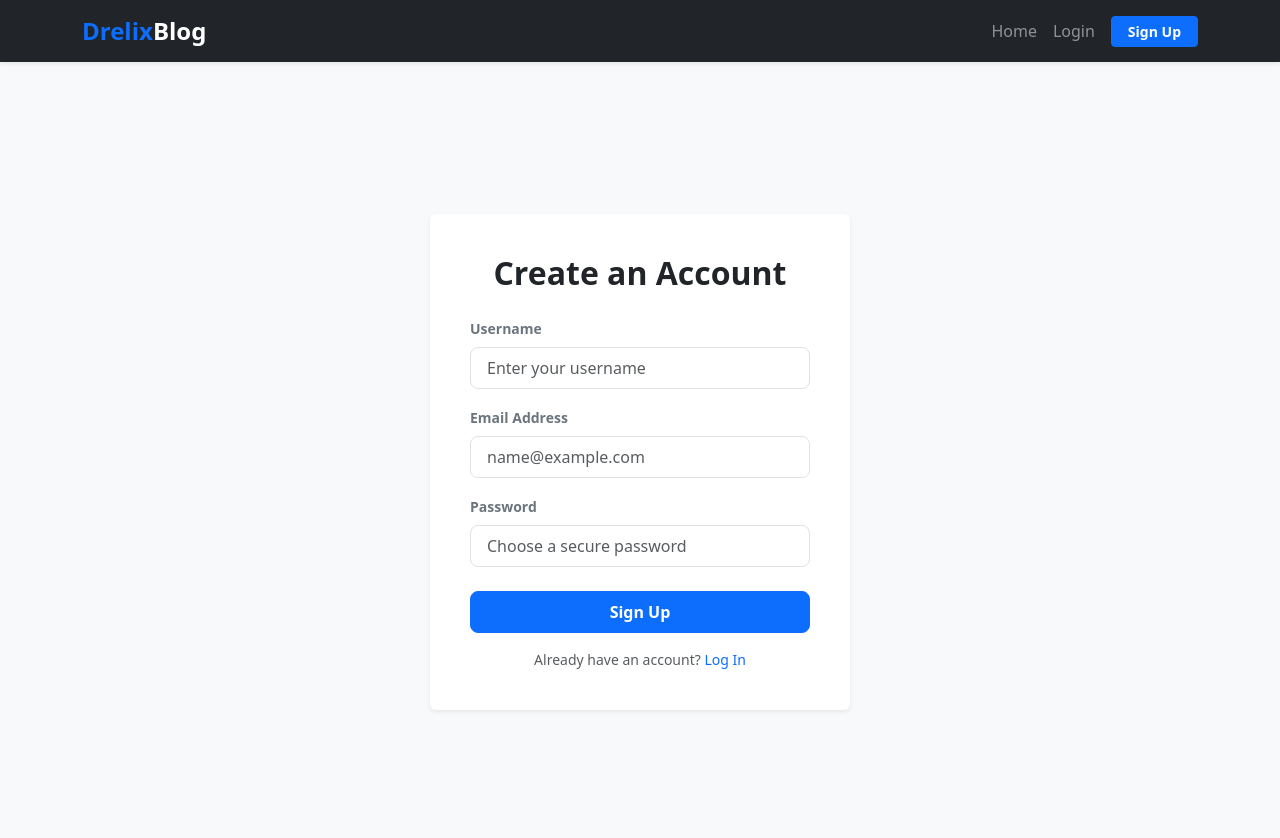
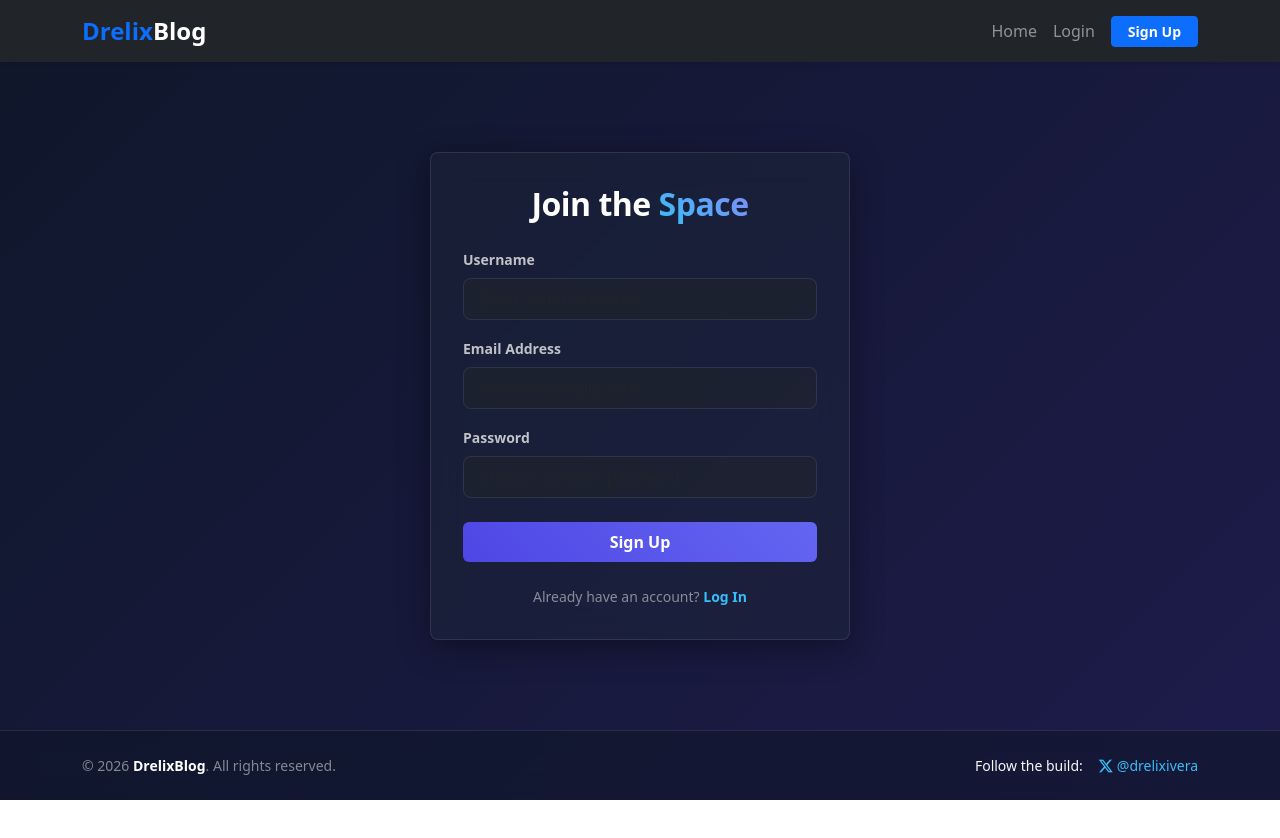
Before and after one commit to drelixivera/drelix-blog-frontend, a React (Create React App) app: page /register in a window 1280 px wide. Shown: the top 838 px of the page. After the commit the page ends 800 px from the top, so only its background shows below. Built offline with nearby package versions, Linux system fonts and the light colour scheme.

Commit message:
Design: Upgraded Home layout, added custom global Footer, and applied glassmorphism to Auth forms

```diff
--- a/src/App.js
+++ b/src/App.js
@@ -4,18 +4,16 @@ import Register from './pages/Register';
 import Login from './pages/Login';
 import Home from './pages/Home';
 import CreatePost from './pages/CreatePost';
+import Footer from './components/Footer';
 
 function App() {
   const token = localStorage.getItem('token');
   let username = null;
 
-
   if (token) {
     try {
       const decoded = jwtDecode(token);
       console.log("Your Decoded Token Payload:", decoded);
-
-
       username = decoded.user?.username || decoded.username || decoded.user?.email || "User";
     } catch (err) {
       console.error("Invalid token:", err);
@@ -30,6 +28,11 @@ function App() {
 
   return (
     <Router>
+      {/* 🌟 MASTER CANVAS: Gradient covers the entire page viewport fluidly */}
+      <div className="d-flex flex-column min-vh-100"
+           style={{ background: 'linear-gradient(135deg, #0f172a 0%, #1e1b4b 100%)' }}>
+
+        {/* NAVBAR */}
         <nav className="navbar navbar-expand-lg navbar-dark bg-dark sticky-top shadow-sm">
           <div className="container">
             <Link to="/" className="navbar-brand fw-bold text-primary fs-4">
@@ -40,7 +43,6 @@ function App() {
               <Link to="/" className="nav-link text-white-50 small">Home</Link>
               {token ? (
                 <>
-                {/* Visual Indicator: Displays the logged-in user's name */}
                   <span className="text-white-50 small me-2">
                     Logged in as: <strong className="text-primary">@{username}</strong>
                   </span>
@@ -57,12 +59,19 @@ function App() {
           </div>
         </nav>
 
+        {/* 🌟 ROUTING MAIN BODY CONTENT: flex-grow-1 pushes footer to bottom */}
+        <div className="flex-grow-1 d-flex flex-column">
           <Routes>
             <Route path="/" element={<Home />} />
             <Route path="/register" element={<Register />} />
             <Route path="/login" element={<Login />} />
             <Route path="/create" element={<CreatePost />} />
           </Routes>
+        </div>
+
+        {/* FOOTER */}
+        <Footer />
+      </div>
     </Router>
   );
 }
--- /dev/null
+++ b/src/components/Footer.js
@@ -0,0 +1,35 @@
+import React from 'react';
+
+const Footer = () => {
+    return (
+        <footer className="mt-auto border-top border-secondary border-opacity-25 py-4 text-center"
+        style={{ background: 'rgba(15, 23, 42, 0.6)', backdropFilter: 'blur(12px)' }}
+        >
+            <div className='container d-flex flex-column flex-md-row justify-content-between align-items-center gap-3 text-light text-opacity-50 small'>
+                {/* Left Side: Brand Copyright */}
+                <div>
+                    &copy; {new Date().getFullYear()} <span className="text-white fw-semibold">DrelixBlog</span>. All rights reserved.
+                </div>
+
+                {/* Right Side: Social Media Channels */}
+                <div className="d-flex align-items-center gap-3">
+                    <span className="text-light text-opacity-40">
+                        Follow the build:
+                    </span>
+                    <a
+                        href="https://x.com/drelixivera"
+                        target="_blank"
+                        rel="noopener noreferrer"
+                        className="text-decoration-none transition-all d-flex align-items-center gap-1"
+                        style={{ color: '#38bdf8' }}
+                        onMouseEnter={(e) => e.target.style.color = '#818cf8'}
+                        onMouseLeave={(e) => e.target.style.color = '#38bdf8'}
+                    >
+                        <i className="bi bi-twitter-x"></i> @drelixivera
+                    </a>
+                </div>
+            </div>
+        </footer>
+    )
+};
+export default Footer;
--- a/src/pages/Login.js
+++ b/src/pages/Login.js
@@ -26,17 +26,47 @@ const Login = () => {
     };
 
     return (
-        <div className="bg-light min-vh-100 d-flex align-items-center justify-content-center py-5">
-            <div className="card border-0 shadow-sm p-4 w-100" style={{ maxWidth: '420px' }}>
-                <div className="card-body">
-                    <h2 className="fw-bold text-dark text-center mb-4">Welcome Back</h2>
+        <div className="d-flex align-items-center justify-content-center flex-grow-1 py-5" style={{ background: 'transparent' }}>
+
+            {/* INJECT ANIMATION STYLES DYNAMICALLY */}
+            <style>{`
+                @keyframes fadeInUp {
+                    from {
+                        opacity: 0;
+                        transform: translateY(20px);
+                    }
+                    to {
+                        opacity: 1;
+                        transform: translateY(0);
+                    }
+                }
+                .auth-card {
+                    animation: fadeInUp 0.5s ease-out forwards;
+                    background: rgba(30, 41, 59, 0.4) !important;
+                    backdrop-filter: blur(16px);
+                    border: 1px solid rgba(255, 255, 255, 0.1) !important;
+                    box-shadow: 0 8px 32px 0 rgba(0, 0, 0, 0.37);
+                }
+                .form-control:focus {
+                    background-color: rgba(15, 23, 42, 0.6) !important;
+                    border-color: #38bdf8 !important;
+                    box-shadow: 0 0 0 0.25rem rgba(56, 189, 248, 0.25) !important;
+                    color: white !important;
+                }
+            `}</style>
+
+            <div className="card auth-card p-4 rounded-3 text-light w-100" style={{ maxWidth: '420px' }}>
+                <div className="card-body p-2">
+                    <h2 className="fw-bold text-center text-white mb-4" style={{ letterSpacing: '-0.5px' }}>
+                        Welcome <span style={{ background: 'linear-gradient(45deg, #38bdf8, #818cf8)', WebkitBackgroundClip: 'text', WebkitTextFillColor: 'transparent' }}>Back</span>
+                    </h2>
 
                     <form onSubmit={onSubmit}>
                         <div className="mb-3">
-                            <label className="form-label small fw-semibold text-secondary">Email Address</label>
+                            <label className="form-label small fw-semibold text-light text-opacity-75">Email Address</label>
                             <input
                                 type="email"
-                                className="form-control form-control-lg fs-6"
+                                className="form-control form-control-lg fs-6 bg-dark bg-opacity-50 text-white border-secondary border-opacity-25"
                                 placeholder="name@example.com"
                                 name="email"
                                 value={email}
@@ -45,10 +75,10 @@ const Login = () => {
                             />
                         </div>
                         <div className="mb-4">
-                            <label className="form-label small fw-semibold text-secondary">Password</label>
+                            <label className="form-label small fw-semibold text-light text-opacity-75">Password</label>
                             <input
                                 type="password"
-                                className="form-control form-control-lg fs-6"
+                                className="form-control form-control-lg fs-6 bg-dark bg-opacity-50 text-white border-secondary border-opacity-25"
                                 placeholder="Enter your password"
                                 name="password"
                                 value={password}
@@ -56,13 +86,14 @@ const Login = () => {
                                 required
                             />
                         </div>
-                        <button type="submit" className="btn btn-primary btn-lg w-100 fs-6 fw-semibold mb-3">
+                        <button type="submit" className="btn w-100 fw-bold py-2 text-white mb-3 transition-all"
+                                style={{ background: 'linear-gradient(45deg, #4f46e5, #6366f1)', border: 'none' }}>
                             Log In
                         </button>
                     </form>
 
-                    <p className="text-center text-muted small mb-0">
-                        New to the platform? <Link to="/register" className="text-primary fw-medium text-decoration-none">Create an account</Link>
+                    <p className="text-center text-light text-opacity-50 small mb-0 mt-2">
+                        New to the platform? <Link to="/register" style={{ color: '#38bdf8', textDecoration: 'none' }} className="fw-semibold">Create an account</Link>
                     </p>
                 </div>
             </div>
--- a/src/pages/Register.js
+++ b/src/pages/Register.js
@@ -27,17 +27,47 @@ const Register = () => {
     };
 
     return (
-        <div className="bg-light min-vh-100 d-flex align-items-center justify-content-center py-5">
-            <div className="card border-0 shadow-sm p-4 w-100" style={{ maxWidth: '420px' }}>
-                <div className="card-body">
-                    <h2 className="fw-bold text-dark text-center mb-4">Create an Account</h2>
+        <div className="d-flex align-items-center justify-content-center flex-grow-1 py-5" style={{ background: 'transparent' }}>
+
+            {/* INJECT ANIMATION STYLES DYNAMICALLY */}
+            <style>{`
+                @keyframes fadeInUp {
+                    from {
+                        opacity: 0;
+                        transform: translateY(20px);
+                    }
+                    to {
+                        opacity: 1;
+                        transform: translateY(0);
+                    }
+                }
+                .auth-card {
+                    animation: fadeInUp 0.5s ease-out forwards;
+                    background: rgba(30, 41, 59, 0.4) !important;
+                    backdrop-filter: blur(16px);
+                    border: 1px solid rgba(255, 255, 255, 0.1) !important;
+                    box-shadow: 0 8px 32px 0 rgba(0, 0, 0, 0.37);
+                }
+                .form-control:focus {
+                    background-color: rgba(15, 23, 42, 0.6) !important;
+                    border-color: #38bdf8 !important;
+                    box-shadow: 0 0 0 0.25rem rgba(56, 189, 248, 0.25) !important;
+                    color: white !important;
+                }
+            `}</style>
+
+            <div className="card auth-card p-4 rounded-3 text-light w-100" style={{ maxWidth: '420px' }}>
+                <div className="card-body p-2">
+                    <h2 className="fw-bold text-center text-white mb-4" style={{ letterSpacing: '-0.5px' }}>
+                        Join the <span style={{ background: 'linear-gradient(45deg, #38bdf8, #818cf8)', WebkitBackgroundClip: 'text', WebkitTextFillColor: 'transparent' }}>Space</span>
+                    </h2>
 
                     <form onSubmit={onSubmit}>
                         <div className="mb-3">
-                            <label className="form-label small fw-semibold text-secondary">Username</label>
+                            <label className="form-label small fw-semibold text-light text-opacity-75">Username</label>
                             <input
                                 type="text"
-                                className="form-control form-control-lg fs-6"
+                                className="form-control form-control-lg fs-6 bg-dark bg-opacity-50 text-white border-secondary border-opacity-25"
                                 placeholder="Enter your username"
                                 name="username"
                                 value={username}
@@ -45,11 +75,12 @@ const Register = () => {
                                 required
                             />
                         </div>
+
                         <div className="mb-3">
-                            <label className="form-label small fw-semibold text-secondary">Email Address</label>
+                            <label className="form-label small fw-semibold text-light text-opacity-75">Email Address</label>
                             <input
                                 type="email"
-                                className="form-control form-control-lg fs-6"
+                                className="form-control form-control-lg fs-6 bg-dark bg-opacity-50 text-white border-secondary border-opacity-25"
                                 placeholder="name@example.com"
                                 name="email"
                                 value={email}
@@ -57,11 +88,12 @@ const Register = () => {
                                 required
                             />
                         </div>
+
                         <div className="mb-4">
-                            <label className="form-label small fw-semibold text-secondary">Password</label>
+                            <label className="form-label small fw-semibold text-light text-opacity-75">Password</label>
                             <input
                                 type="password"
-                                className="form-control form-control-lg fs-6"
+                                className="form-control form-control-lg fs-6 bg-dark bg-opacity-50 text-white border-secondary border-opacity-25"
                                 placeholder="Choose a secure password"
                                 name="password"
                                 value={password}
@@ -69,13 +101,15 @@ const Register = () => {
                                 required
                             />
                         </div>
-                        <button type="submit" className="btn btn-primary btn-lg w-100 fs-6 fw-semibold mb-3">
+
+                        <button type="submit" className="btn w-100 fw-bold py-2 text-white mb-3 transition-all"
+                                style={{ background: 'linear-gradient(45deg, #4f46e5, #6366f1)', border: 'none' }}>
                             Sign Up
                         </button>
                     </form>
 
-                    <p className="text-center text-muted small mb-0">
-                        Already have an account? <Link to="/login" className="text-primary fw-medium text-decoration-none">Log In</Link>
+                    <p className="text-center text-light text-opacity-50 small mb-0 mt-2">
+                        Already have an account? <Link to="/login" style={{ color: '#38bdf8', textDecoration: 'none' }} className="fw-semibold">Log In</Link>
                     </p>
                 </div>
             </div>
```
Also changed, not shown: src/pages/Home.js (+49 -39 lines). Lines whose indentation alone changed are shown as unchanged.
